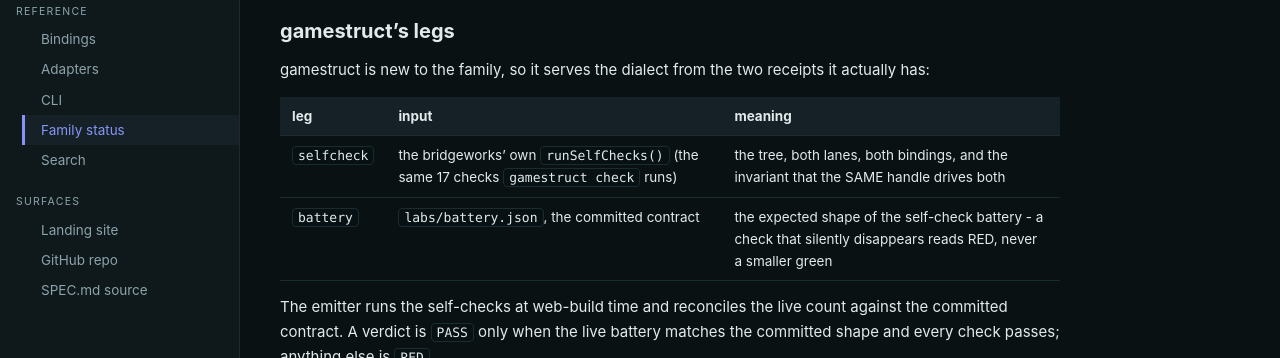
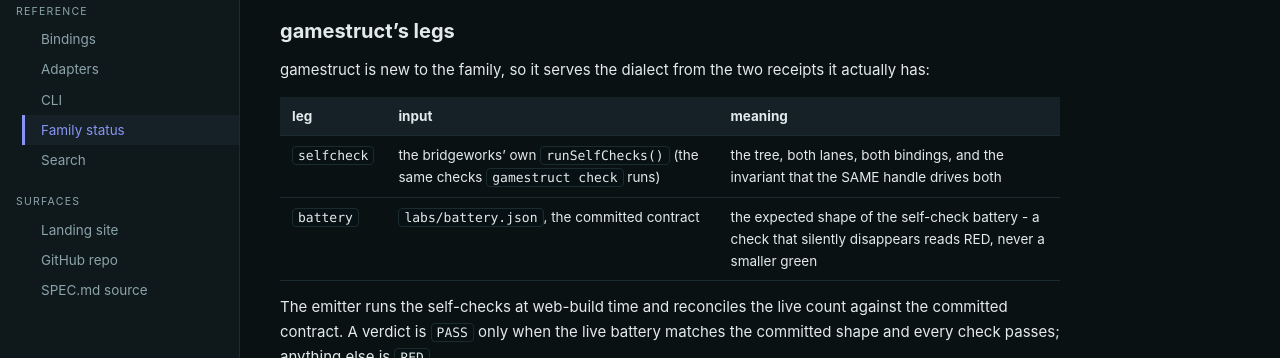
Before and after one commit to dhaupin/gamestruct, a Jekyll site: the page built from docs/status.md, in a window 1280 px wide and 900 px high. Shown: the part 396-754 px from the top of the window. Built offline with Jekyll 4.4.1, drawn with Linux system fonts in a browser that asks for light colours.

Commit message:
docs(status): drop the stale hardcoded check count
docs/status.md and web/src/pages/Status.jsx said the selfcheck leg was "the
same 17 checks gamestruct check runs". The battery has been 20 since the eyes
landed (SPEC v1.1, N22-N24). The prose now reads "the same checks" (no
hardcoded count), so it cannot drift again when a check is added.

Co-authored-by: openhands <openhands@all-hands.dev>

```diff
--- a/docs/status.md
+++ b/docs/status.md
@@ -31,7 +31,7 @@ it actually has:
 
 | leg | input | meaning |
 |-----|-------|---------|
-| `selfcheck` | the bridgeworks' own `runSelfChecks()` (the same 17 checks `gamestruct check` runs) | the tree, both lanes, both bindings, and the invariant that the SAME handle drives both |
+| `selfcheck` | the bridgeworks' own `runSelfChecks()` (the same checks `gamestruct check` runs) | the tree, both lanes, both bindings, and the invariant that the SAME handle drives both |
 | `battery` | `labs/battery.json`, the committed contract | the expected shape of the self-check battery - a check that silently disappears reads RED, never a smaller green |
 
 The emitter runs the self-checks at web-build time and reconciles the live count
--- a/web/src/pages/Status.jsx
+++ b/web/src/pages/Status.jsx
@@ -42,7 +42,7 @@ export default function Status() {
             <div className="card">
               <h3><span className="glyph">◉</span> the selfcheck leg</h3>
               <p>The bridgeworks' own battery (<code>lib/selfcheck.mjs</code>):
-              the same 17 checks <code>gamestruct check</code> runs - the tree,
+              the same checks <code>gamestruct check</code> runs - the tree,
               both lanes, both bindings, and the invariant that the SAME handle
               drives both.</p>
             </div>
```
Also changed, not shown: CHANGELOG.md.
